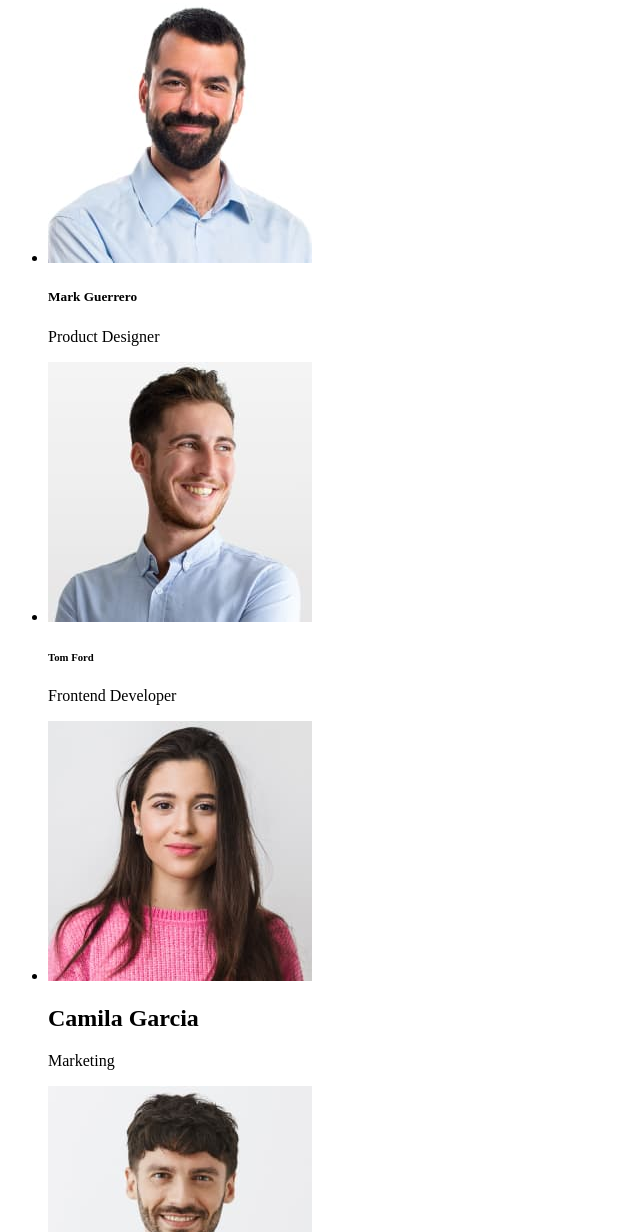
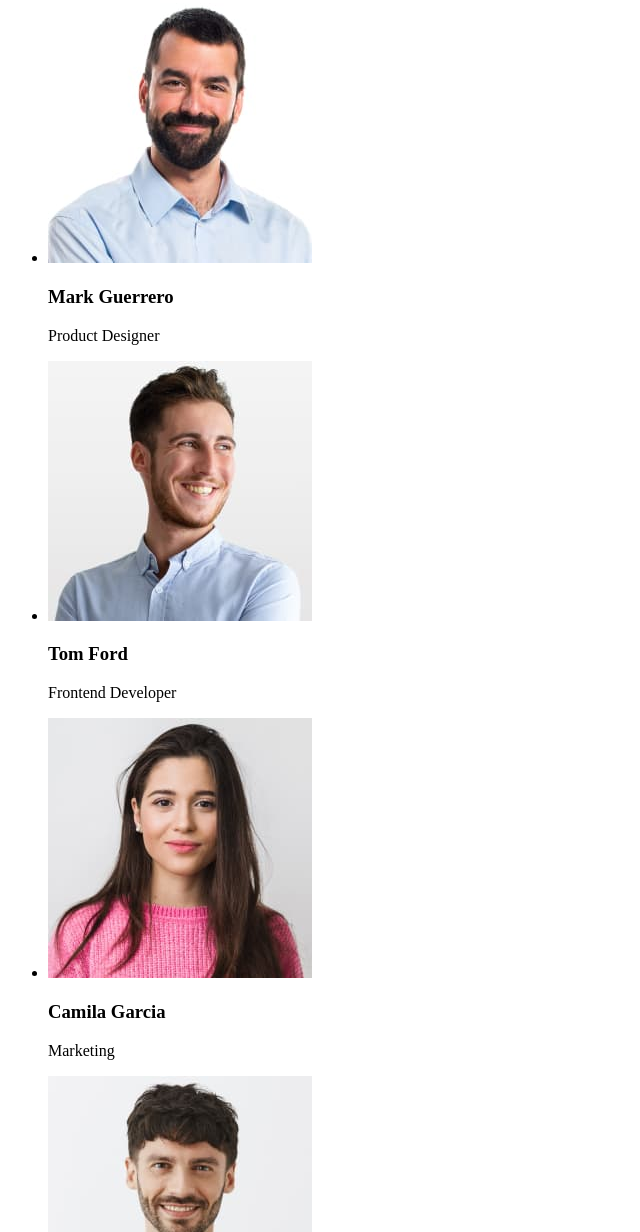
Before and after one commit to Juli1a1/goit-markup-hw-01, a plain HTML site: page index.html in a window 1280 px wide. Shown: the part 1588-2820 px from the top of the page, without its empty margins (0-640 px from the left). Drawn offline with Linux system fonts and the light colour scheme.

Commit message:
виправлення помилок index.html

```diff
--- a/index.html
+++ b/index.html
@@ -35,6 +35,7 @@
 
         <!-- section 1 -->
         <section>
+
             <ul>
             <li>
             <h3>Strategy</h3>
@@ -75,17 +76,17 @@
             <ul>
                 <li>
                     <img src="./images/markguerrero.jpg" alt="product designer" width="264">
-                    <h5>Mark Guerrero</h5>
+                    <h3>Mark Guerrero</h3>
                     <p>Product Designer</p>
                 </li>
                 <li>
                     <img src="./images/tomford.jpg" alt="frontend developer" width="264">
-                    <h6>Tom Ford</h6>
+                    <h3>Tom Ford</h3>
                     <p>Frontend Developer</p>
                 </li>
                 <li>
                     <img src="./images/camilagarcia.jpg" alt="marketing" width="264">
-                    <h2>Camila Garcia</h2>
+                    <h3>Camila Garcia</h3>
                     <p>Marketing</p>
                 </li>
                 <li>
```
